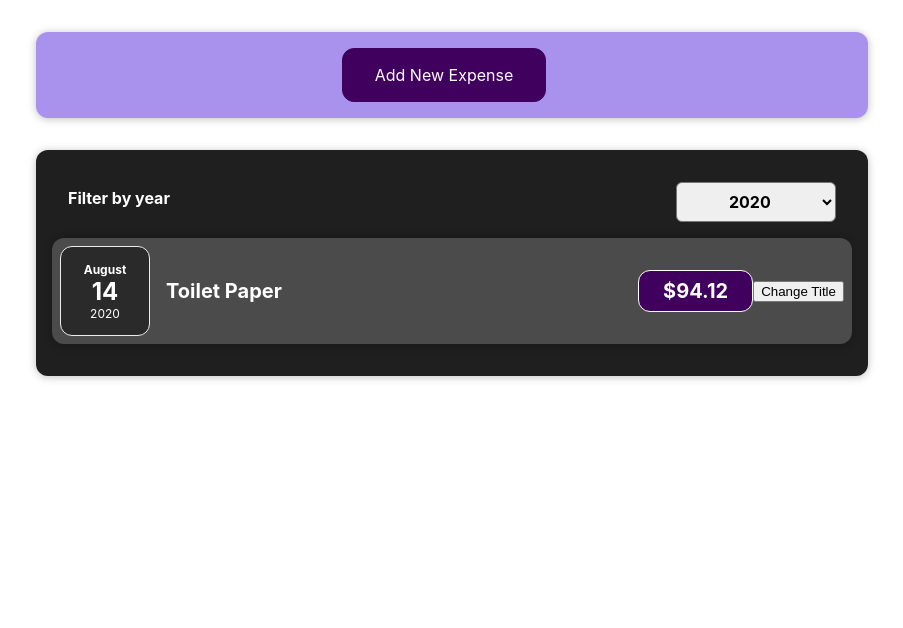
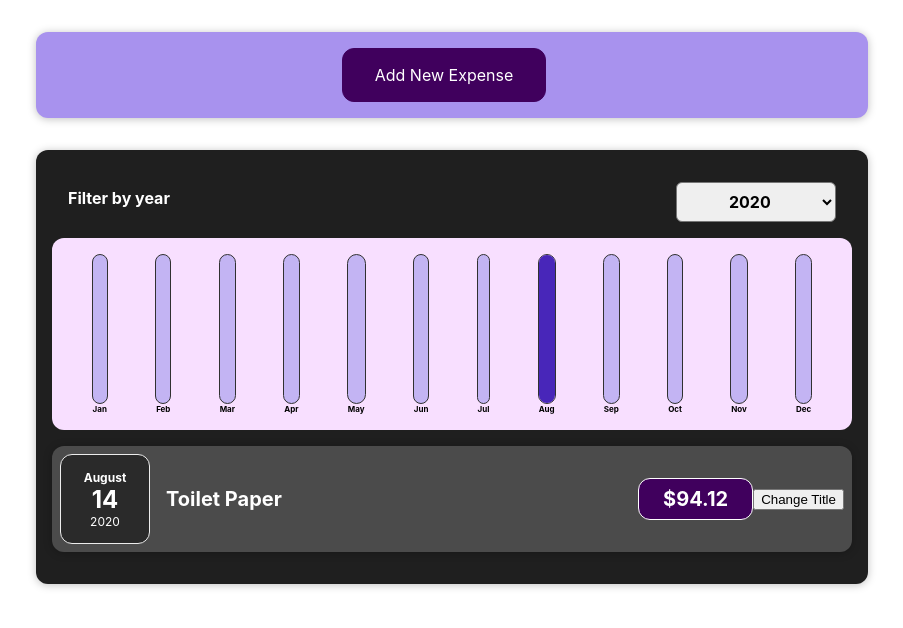
Before and after one commit to anheejeong/Cost-Tracker, a React (Create React App) app: page / in a window 1280 px wide. Shown: the top 628 px of the page, without its empty margins (188-1091 px from the left). Built offline with nearby package versions, Linux system fonts and the light colour scheme.

Commit message:
add chart bar

```diff
--- /dev/null
+++ b/src/components/Chart/Chart.css
@@ -0,0 +1,9 @@
+.chart {
+    padding: 1rem;
+    border-radius: 12px;
+    background-color: #f8dfff;
+    text-align: center;
+    display: flex;
+    justify-content: space-around;
+    height: 10rem;
+}
--- /dev/null
+++ b/src/components/Chart/Chart.js
@@ -0,0 +1,21 @@
+import './Chart.css';
+import ChartBar from './ChartBar';
+
+const Chart = (props) => {
+    const dataPointValues = props.dataPoints.map(dataPoint => dataPoint.value);
+    const totalMaximum = Math.max(...dataPointValues)
+
+    return (
+        <div className='chart'>
+            {props.dataPoints.map(dataPoint =>
+                <ChartBar
+                    key={dataPoint.label}
+                    value={dataPoint.value}
+                    maxValue={totalMaximum}
+                    label={dataPoint.label}
+                />)}
+        </div>
+    );
+}
+
+export default Chart;
--- /dev/null
+++ b/src/components/Chart/ChartBar.css
@@ -0,0 +1,30 @@
+.chart-bar {
+    height: 100%;
+    display: flex;
+    flex-direction: column;
+    align-items: center;
+}
+
+.chart-bar__inner {
+    height: 100%;
+    width: 100%;
+    border: 1px solid #313131;
+    border-radius: 12px;
+    background-color: #c3b4f3;
+    overflow: hidden;
+    display: flex;
+    flex-direction: column;
+    justify-content: flex-end;
+}
+
+.chart-bar__fill {
+    background-color: #4826b9;
+    width: 100%;
+    transition: all 0.3s ease-out;
+}
+
+.chart-bar__label {
+    font-weight: bold;
+    font-size: 0.5rem;
+    text-align: center;
+}
--- /dev/null
+++ b/src/components/Chart/ChartBar.js
@@ -0,0 +1,22 @@
+import './ChartBar.css';
+
+const ChartBar = (props) => {
+    let barFillHeight = '0%';
+
+    if (props.maxValue > 0) {
+        barFillHeight = Math.round((props.value / props.maxValue) * 100) + '%';
+    }
+
+    return (
+        <div className='chart-bar'>
+            <div className='chart-bar__inner'>
+                <div
+                    className='chart-bar__fill'
+                    style={{ height: barFillHeight }}></div>
+            </div>
+            <div className='chart-bar__label'>{props.label}</div>
+        </div>
+    );
+}
+
+export default ChartBar;
--- a/src/components/Expenses/Expenses.js
+++ b/src/components/Expenses/Expenses.js
@@ -4,6 +4,7 @@
 import Card from "../UI/Card";
 import ExpensesFilter from "./ExpensesFilter";
 import ExpensesList from "./ExpensesList";
+import ExpensesChart from "./ExpensesChart";
 
 const Expenses = (props) => {
     const [filteredYear, setFilteredYear] = useState("2020");
@@ -23,6 +24,7 @@
                 selected={filteredYear}
                 onChangeFilter={filterChangeHandler}
             />
+            <ExpensesChart expenses={filterExpenses} />
             {/* {props.expenses.map((expense) => ( */}
             { /*
             {filterExpenses.length === 0 ? <ExpensesList /> :
--- /dev/null
+++ b/src/components/Expenses/ExpensesChart.js
@@ -0,0 +1,29 @@
+import Chart from "../Chart/Chart";
+
+const ExpensesChart = (props) => {
+    const chartDataPoints = [
+        { label: 'Jan', value: 0 },
+        { label: 'Feb', value: 0 },
+        { label: 'Mar', value: 0 },
+        { label: 'Apr', value: 0 },
+        { label: 'May', value: 0 },
+        { label: 'Jun', value: 0 },
+        { label: 'Jul', value: 0 },
+        { label: 'Aug', value: 0 },
+        { label: 'Sep', value: 0 },
+        { label: 'Oct', value: 0 },
+        { label: 'Nov', value: 0 },
+        { label: 'Dec', value: 0 },
+    ]
+
+    for (const expense of props.expenses) {
+        const expenseMonth = expense.date.getMonth();
+        chartDataPoints[expenseMonth].value += expense.amount;
+    }
+
+    return (
+        <Chart dataPoints={chartDataPoints} />
+    );
+}
+
+export default ExpensesChart;
```
